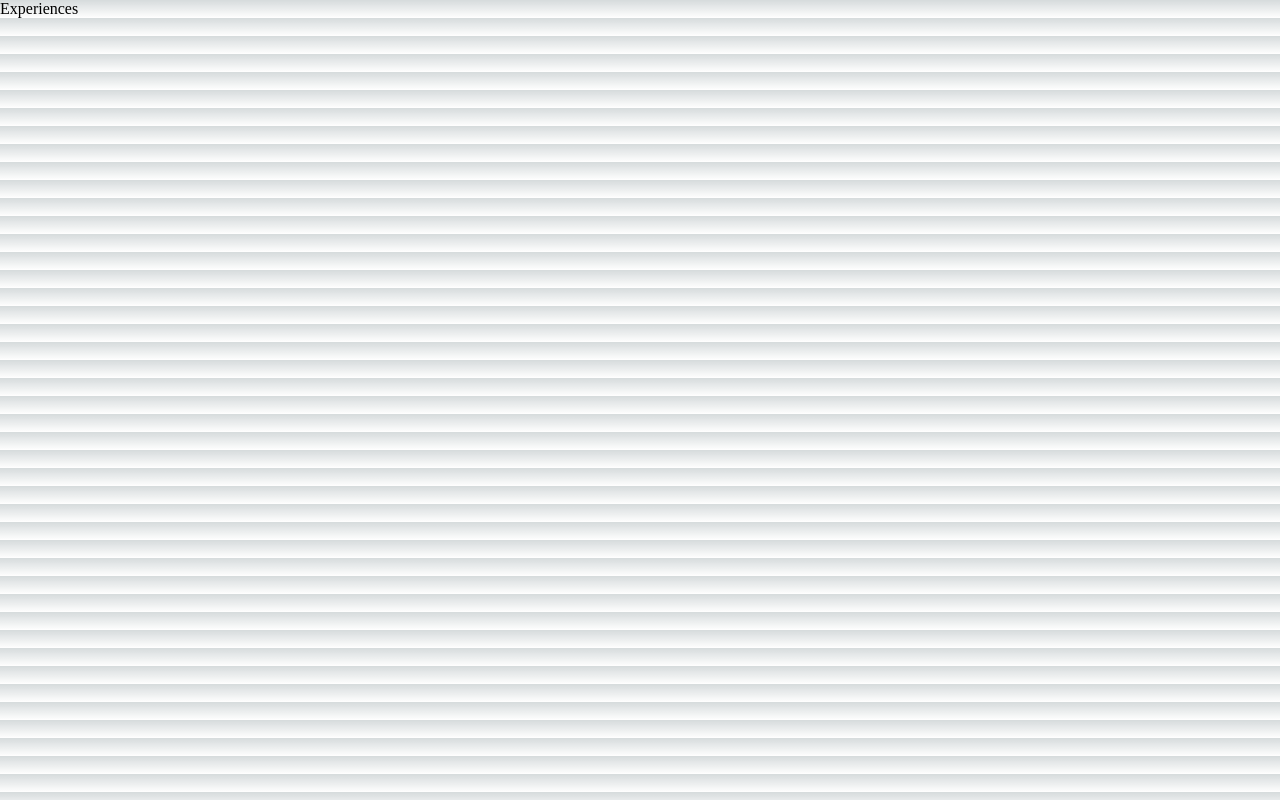
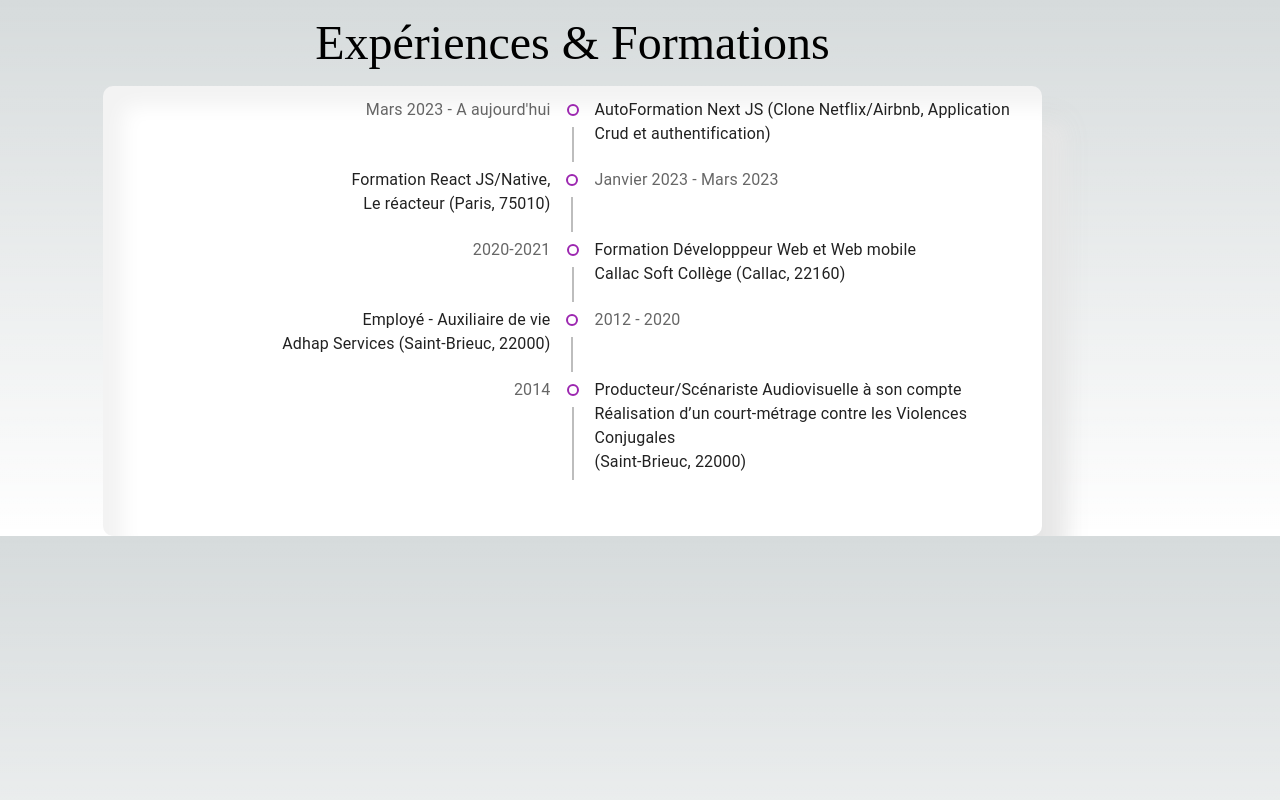
Before and after one commit to yoanncroguennec/Portfolio, a Next.js app: page /landingPage/experiences/Experiences in a window 1280 px wide. Built offline with nearby package versions, Linux system fonts and the light colour scheme.

Commit message:
first commit

```diff
--- a/src/pages/landingPage/experiences/Experiences.jsx
+++ b/src/pages/landingPage/experiences/Experiences.jsx
@@ -66,5 +66,97 @@ export default function Experiences() {
 //   const [darkMode] = useContext(DarkModeContext);
 
   //////////////////// RETURN ////////////////////
-  return <div>Experiences</div>;
+  return (
+    <RootExperiences id='experienceTraining'>
+      <Typography
+        align='center'
+        style={{
+        //   color: darkMode ? "#000" : "#FFF",
+          fontFamily: "'Dancing Script', cursive",
+          margin: "15px",
+        }}
+        variant={matches ? "h4" : "h3"}
+      >
+        Expériences & Formations
+      </Typography>
+      <BoxCard>
+        <Timeline position='alternate'>
+          <TimelineItem>
+            <TimelineOppositeContent color='text.secondary'>
+              Mars 2023 - A aujourd&apos;hui
+            </TimelineOppositeContent>
+            <TimelineSeparator>
+              <TimelineDot color='secondary' variant='outlined' />
+              <TimelineConnector />
+            </TimelineSeparator>
+            <TimelineContent>
+              AutoFormation Next JS (Clone Netflix/Airbnb, Application Crud et
+              authentification)
+            </TimelineContent>
+          </TimelineItem>
+
+          <TimelineItem>
+            <TimelineOppositeContent color='text.secondary'>
+              Janvier 2023 - Mars 2023
+            </TimelineOppositeContent>
+            <TimelineSeparator>
+              <TimelineDot color='secondary' variant='outlined' />
+              <TimelineConnector />
+            </TimelineSeparator>
+            <TimelineContent>
+              Formation React JS/Native,
+              <br />
+              Le réacteur (Paris, 75010)
+            </TimelineContent>
+          </TimelineItem>
+
+          <TimelineItem>
+            <TimelineOppositeContent color='text.secondary'>
+              2020-2021
+            </TimelineOppositeContent>
+            <TimelineSeparator>
+              <TimelineDot color='secondary' variant='outlined' />
+              <TimelineConnector />
+            </TimelineSeparator>
+            <TimelineContent>
+              Formation Développpeur Web et Web mobile
+              <br />
+              Callac Soft Collège (Callac, 22160)
+            </TimelineContent>
+          </TimelineItem>
+
+          <TimelineItem>
+            <TimelineOppositeContent color='text.secondary'>
+              2012 - 2020
+            </TimelineOppositeContent>
+            <TimelineSeparator>
+              <TimelineDot color='secondary' variant='outlined' />
+              <TimelineConnector />
+            </TimelineSeparator>
+            <TimelineContent>
+              Employé - Auxiliaire de vie
+              <br />
+              Adhap Services (Saint-Brieuc, 22000)
+            </TimelineContent>
+          </TimelineItem>
+
+          <TimelineItem>
+            <TimelineOppositeContent color='text.secondary'>
+              2014
+            </TimelineOppositeContent>
+            <TimelineSeparator>
+              <TimelineDot color='secondary' variant='outlined' />
+              <TimelineConnector />
+            </TimelineSeparator>
+            <TimelineContent>
+              Producteur/Scénariste Audiovisuelle à son compte
+              <br />
+              Réalisation d’un court-métrage contre les Violences Conjugales
+              <br /> (Saint-Brieuc, 22000)
+            </TimelineContent>
+          </TimelineItem>
+        </Timeline>
+      </BoxCard>
+    </RootExperiences>
+  );
 }
```
